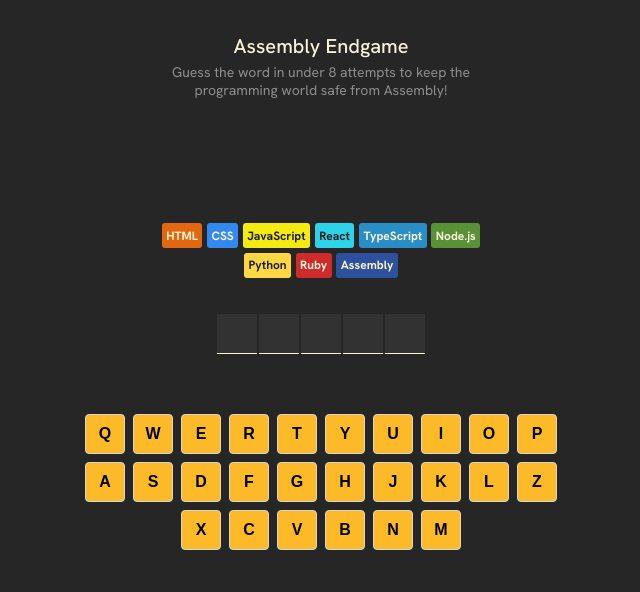
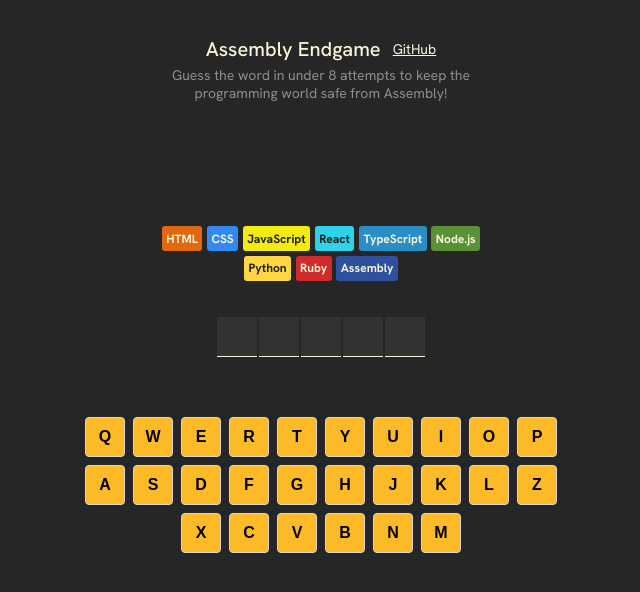
Before and after one commit to harshilshrma/assembly-endgame, a React (Vite) app: page / in a window 1280 px wide. Shown: the top 592 px of the page, without its empty margins (319-959 px from the left). Built offline with nearby package versions, Linux system fonts and the light colour scheme.

Commit message:
update README with game details, features, and tech stack; enhance App component with GitHub link and styling adjustments

```diff
--- a/src/App.css
+++ b/src/App.css
@@ -9,13 +9,6 @@
   flex-direction: column;
   justify-content: center;
   align-items: center;
-}
-
-header>h1 {
-  font-size: 1.25rem;
-  font-weight: 500;
-  color: #F9F4DA;
-  margin-bottom: 0;
 }
 
 header>p {
@@ -182,4 +175,26 @@
   font-weight: 600;
 }
 
+.heading {
+  display: flex;
+  align-items: center;
+  justify-content: center;
+  margin-top: 1rem;
+  gap: 0.75rem;
+}
+
+.heading>h1 {
+  font-size: 1.25rem;
+  font-weight: 500;
+  color: #F9F4DA;
+  margin: 0;
+}
+
+.github-link {
+  color: #F9F4DA;
+  text-decoration: underline;
+  cursor: pointer;
+  font-size: 0.875rem;
+}
+
 @media (max-width: 600px) {}
--- a/src/App.jsx
+++ b/src/App.jsx
@@ -139,10 +139,13 @@
 
   return (
     <>
-      {isGameWon && <Confetti />}
+      {isGameWon && <Confetti recycle={false} numberOfPieces={1000} />}
       <main>
         <header>
-          <h1>Assembly Endgame</h1>
+          <div className="heading">
+            <h1>Assembly Endgame </h1>
+            <a target="_blank" href="https://github.com/harshilshrma/assembly-endgame" className="github-link">GitHub</a>
+          </div>
           <p>Guess the word in under 8 attempts to keep the programming world safe from Assembly!</p>
         </header>
 
```
Also changed, not shown: 1 other file (tests, documents, lock files or other folders).
